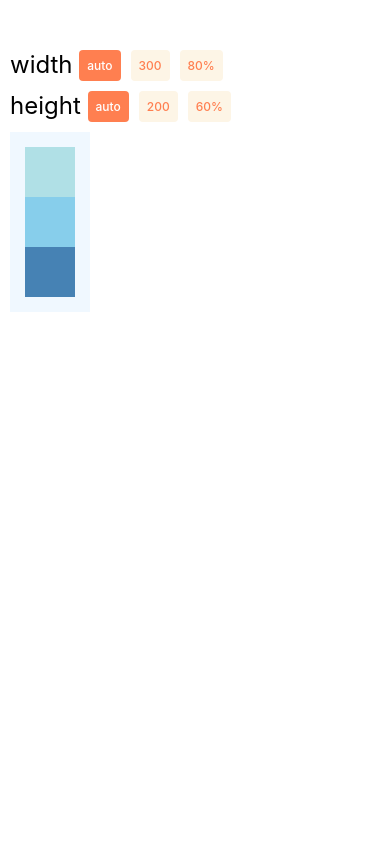
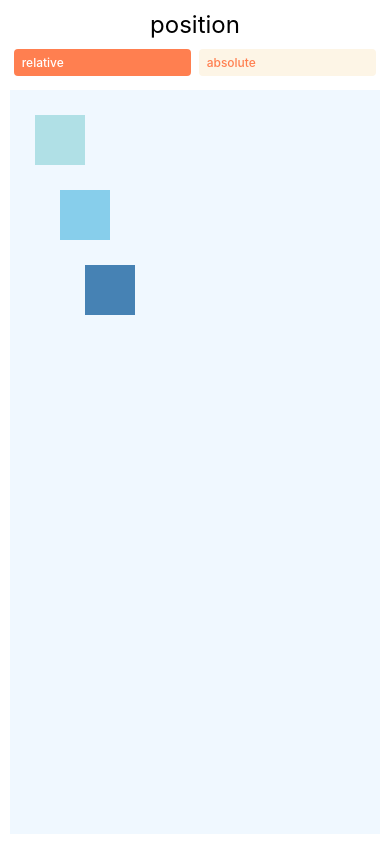
Before and after one commit to Hussain-hamim/Taskly, a React Native app: screen / in a window 390 px wide. Built offline with nearby package versions, Linux system fonts and the light colour scheme.

Commit message:
Absolute & Relative Layout

```diff
--- a/App.js
+++ b/App.js
@@ -1,64 +1,73 @@
 import React, { useState } from "react";
-import {
-  View,
-  SafeAreaView,
-  TouchableOpacity,
-  Text,
-  StyleSheet,
-} from "react-native";
+import { View, TouchableOpacity, Text, StyleSheet } from "react-native";
 
-const WidthHeightBasics = () => {
-  const [widthType, setWidthType] = useState("auto");
-  const [heightType, setHeightType] = useState("auto");
+const PositionLayout = () => {
+  const [position, setPosition] = useState("relative");
 
   return (
     <PreviewLayout
-      widthType={widthType}
-      heightType={heightType}
-      widthValues={["auto", 300, "80%"]}
-      heightValues={["auto", 200, "60%"]}
-      setWidthType={setWidthType}
-      setHeightType={setHeightType}
+      label="position"
+      selectedValue={position}
+      values={["relative", "absolute"]}
+      setSelectedValue={setPosition}
     >
       <View
-        style={{
-          alignSelf: "flex-start",
-          backgroundColor: "aliceblue",
-          height: heightType,
-          width: widthType,
-          padding: 15,
-        }}
-      >
-        <View style={[styles.box, { backgroundColor: "powderblue" }]} />
-        <View style={[styles.box, { backgroundColor: "skyblue" }]} />
-        <View style={[styles.box, { backgroundColor: "steelblue" }]} />
-      </View>
+        style={[
+          styles.box,
+          {
+            top: 25,
+            left: 25,
+            position,
+            backgroundColor: "powderblue",
+          },
+        ]}
+      />
+      <View
+        style={[
+          styles.box,
+          {
+            top: 50,
+            left: 50,
+            position,
+            backgroundColor: "skyblue",
+          },
+        ]}
+      />
+      <View
+        style={[
+          styles.box,
+          {
+            top: 75,
+            left: 75,
+            position,
+            backgroundColor: "steelblue",
+          },
+        ]}
+      />
     </PreviewLayout>
   );
 };
 
 const PreviewLayout = ({
+  label,
   children,
-  widthType,
-  heightType,
-  widthValues,
-  heightValues,
-  setWidthType,
-  setHeightType,
+  values,
+  selectedValue,
+  setSelectedValue,
 }) => (
-  <SafeAreaView style={{ flex: 1, padding: 10, marginTop: 40 }}>
+  <View style={{ padding: 10, flex: 1 }}>
+    <Text style={styles.label}>{label}</Text>
     <View style={styles.row}>
-      <Text style={styles.label}>width </Text>
-      {widthValues.map((value) => (
+      {values.map((value) => (
         <TouchableOpacity
           key={value}
-          onPress={() => setWidthType(value)}
-          style={[styles.button, widthType === value && styles.selected]}
+          onPress={() => setSelectedValue(value)}
+          style={[styles.button, selectedValue === value && styles.selected]}
         >
           <Text
             style={[
               styles.buttonLabel,
-              widthType === value && styles.selectedLabel,
+              selectedValue === value && styles.selectedLabel,
             ]}
           >
             {value}
@@ -66,31 +75,17 @@ const PreviewLayout = ({
         </TouchableOpacity>
       ))}
     </View>
-
-    <View style={styles.row}>
-      <Text style={styles.label}>height </Text>
-      {heightValues.map((value) => (
-        <TouchableOpacity
-          key={value}
-          onPress={() => setHeightType(value)}
-          style={[styles.button, heightType === value && styles.selected]}
-        >
-          <Text
-            style={[
-              styles.buttonLabel,
-              heightType === value && styles.selectedLabel,
-            ]}
-          >
-            {value}
-          </Text>
-        </TouchableOpacity>
-      ))}
-    </View>
-    {children}
-  </SafeAreaView>
+    <View style={styles.container}>{children}</View>
+  </View>
 );
 
 const styles = StyleSheet.create({
+  container: {
+    flex: 1,
+    marginTop: 8,
+    backgroundColor: "aliceblue",
+    minHeight: 200,
+  },
   box: {
     width: 50,
     height: 50,
@@ -100,16 +95,18 @@ const styles = StyleSheet.create({
     flexWrap: "wrap",
   },
   button: {
-    padding: 8,
+    paddingHorizontal: 8,
+    paddingVertical: 6,
     borderRadius: 4,
     backgroundColor: "oldlace",
     alignSelf: "flex-start",
-    marginRight: 10,
-    marginBottom: 10,
+    marginHorizontal: "1%",
+    marginBottom: 6,
+    minWidth: "48%",
+    textAlign: "center",
   },
   selected: {
     backgroundColor: "coral",
-    shadowOpacity: 0,
     borderWidth: 0,
   },
   buttonLabel: {
@@ -127,4 +124,4 @@ const styles = StyleSheet.create({
   },
 });
 
-export default WidthHeightBasics;
+export default PositionLayout;
```
